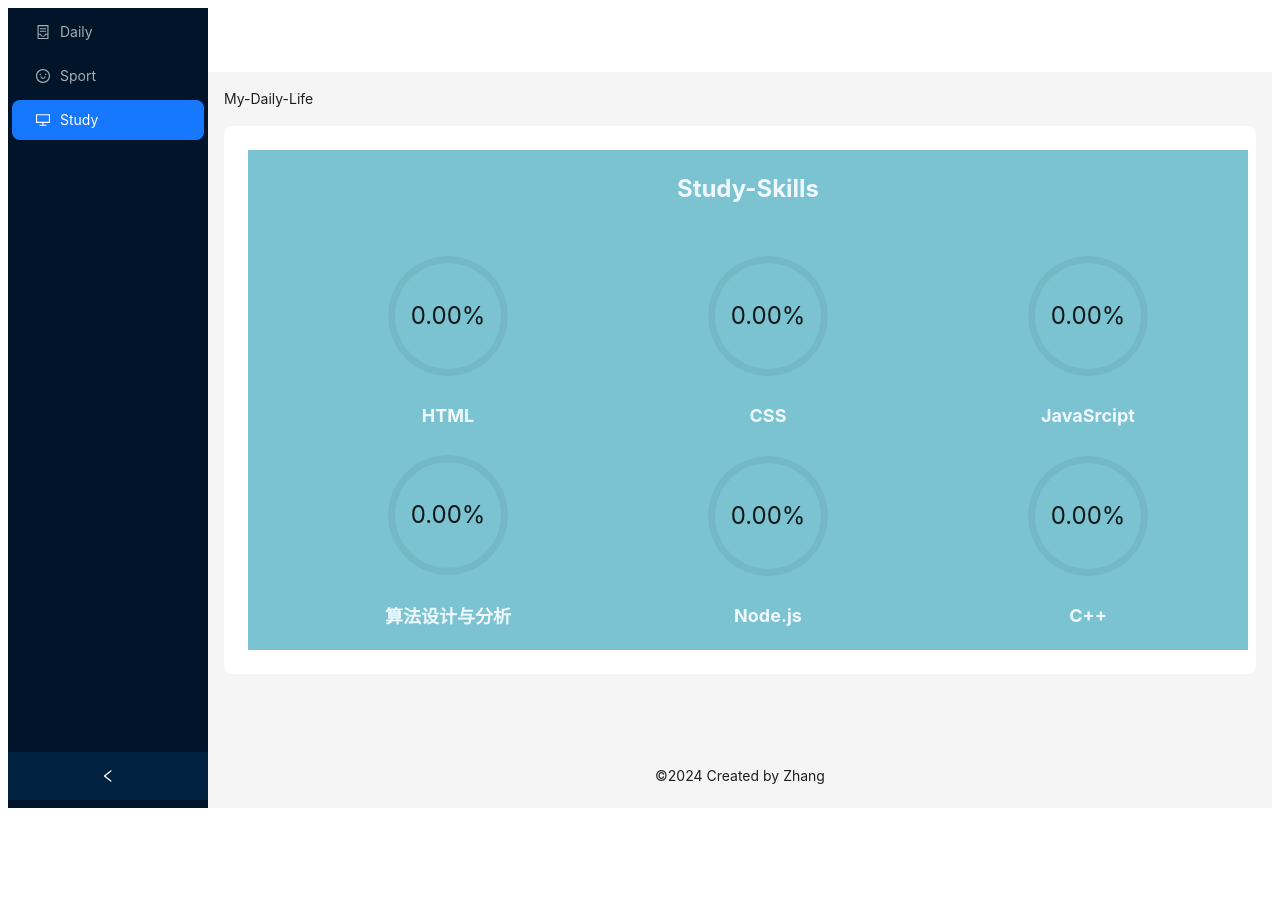
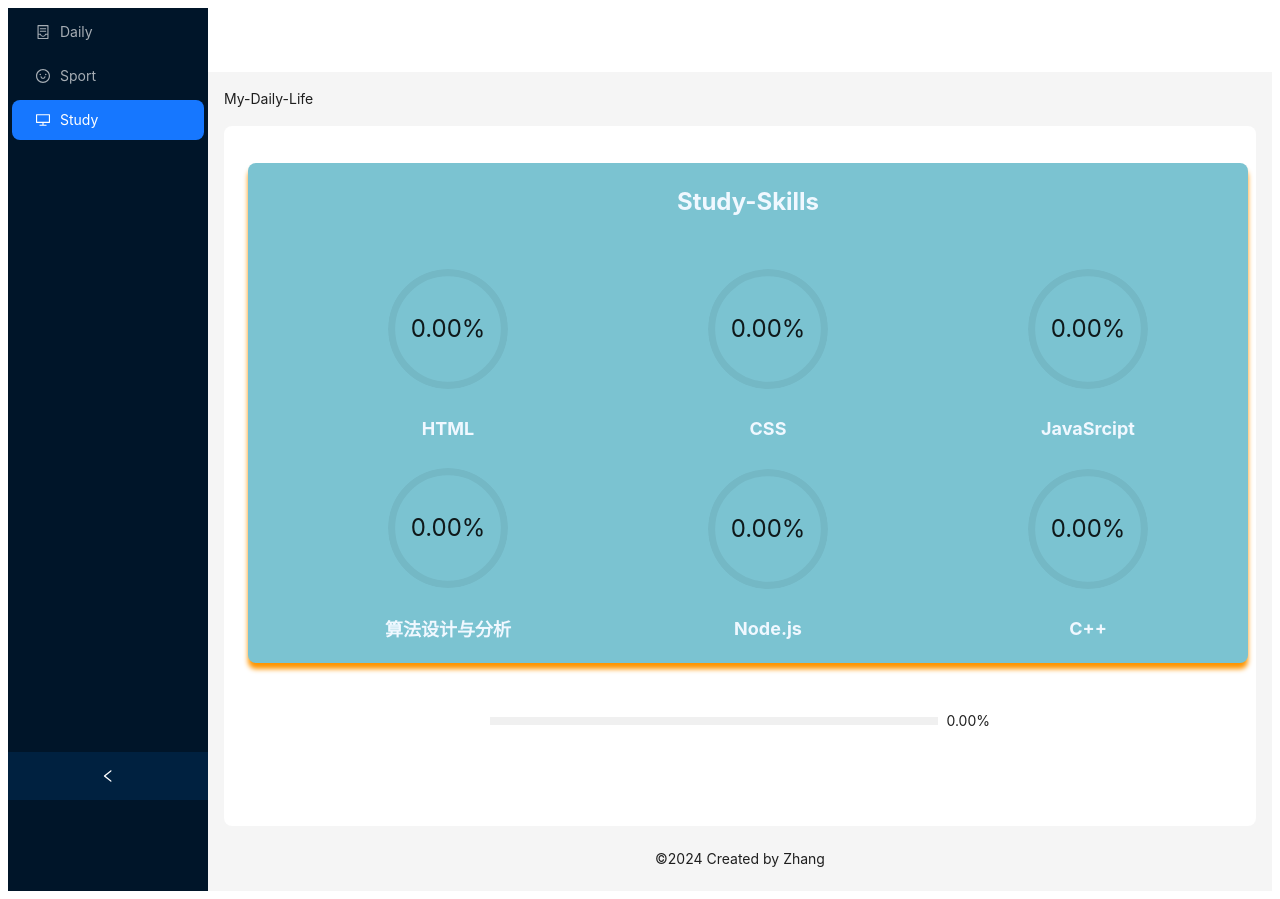
Before and after one commit to continuing2022/first-react, a React (Create React App) app: page /3 in a window 1280 px wide. Before the commit the page ends 816 px from the top, so only its background shows below. Built offline with nearby package versions, Linux system fonts and the light colour scheme.

Commit message:
实现每日进度

```diff
--- a/src/component/index.js
+++ b/src/component/index.js
@@ -53,7 +53,7 @@ export const StudyPercent = (params) => {
                 />
             )}
 
-            <a href={params.url}>{params.name}</a>
+            <a href={params.url + number}>{params.name}</a>
         </>
     );
 };
--- a/src/pages/Study/index.css
+++ b/src/pages/Study/index.css
@@ -1,5 +1,7 @@
 .content2 {
-
+    display: flex;
+    flex-direction: column;
+    justify-content: space-around;
 
     .body {
         width: 1000px;
@@ -12,6 +14,8 @@
         /* justify-content: center; */
         align-items: center;
 
+        border-radius: 8px;
+        box-shadow: 0px 6px 5px #FF9500;
 
         p {
             color: aliceblue;
@@ -22,6 +26,8 @@
         .course {
             width: 100%;
             height: 400px;
+            border-radius: 8px;
+
 
             ul {
                 list-style-type: none;
@@ -52,5 +58,13 @@
         }
     }
 
+    .DailyStudy {
+        width: 500px;
+        height: 100px;
+        margin: auto;
+        border-radius: 8px;
+        box-shadow: 0px 6px 5px (0, 0, 0.3);
+        padding-top: 20px;
 
+    }
 }
--- a/src/pages/Study/index.js
+++ b/src/pages/Study/index.js
@@ -1,4 +1,4 @@
-import React, { useState } from 'react';
+import React, { useEffect, useState } from 'react';
 import './index.css'
 import {
     DesktopOutlined,
@@ -8,7 +8,7 @@ import {
 
 } from '@ant-design/icons';
 
-import { Breadcrumb, Layout, Menu, theme } from 'antd';
+import { Breadcrumb, Layout, Menu, theme, Flex, Progress, Tooltip, InputNumber } from 'antd';
 import { useNavigate } from 'react-router-dom';
 
 
@@ -49,6 +49,28 @@ const Study = () => {
         // navigate(`/{value}`)
     }
 
+    // 实现每日进度的控制
+    const [plan, setPlan] = useState(0);
+    useEffect(() => {
+        //读取localStorage中保存的值
+        const savedPlan = localStorage.getItem('plan');
+        if (savedPlan) {
+            setPlan(Number(savedPlan));
+        }
+    }, [plan])
+    // 需要使用localStorage存储value的值
+    const changePlan = (value) => {
+        setPlan(value)
+        console.log(value)
+        // 修改number的值
+        localStorage.setItem('plan', value);
+    }
+
+    // 控制输入框的显示与否
+    const [showInput, setShowInput] = useState(false);
+    const handleProgressClick = () => {
+        setShowInput(!showInput);
+    };
 
     return (
         <Layout
@@ -87,7 +109,7 @@ const Study = () => {
                     <div className='content2'
                         style={{
                             padding: 24,
-                            minHeight: 500,
+                            minHeight: 700,
                             background: '#FFFFFF',
                             borderRadius: borderRadiusLG,
                         }}
@@ -98,26 +120,51 @@ const Study = () => {
                             <div className='course'>
                                 <ul>
                                     <li>
-                                        <StudyPercent pages={540} name="HTML" url={`https://www.bilibili.com/video/BV14J4114768?p=2`} />
+                                        <StudyPercent pages={540} name="HTML" url={`https://www.bilibili.com/video/BV14J4114768?p=`} />
                                     </li>
                                     <li>
-                                        <StudyPercent pages={540} name="CSS" url="https://www.bilibili.com/video/BV14J4114768?p=2" />
+                                        <StudyPercent pages={540} name="CSS" url="https://www.bilibili.com/video/BV14J4114768?p=" />
                                     </li>
                                     <li>
-                                        <StudyPercent pages={200} name="JavaSrcipt" url="https://www.bilibili.com/video/BV1Y84y1L7Nn?p=3" />
+                                        <StudyPercent pages={200} name="JavaSrcipt" url="https://www.bilibili.com/video/BV1Y84y1L7Nn?p=" />
                                     </li>
                                     <li>
-                                        <StudyPercent pages={74} name="算法设计与分析" url="https://www.bilibili.com/video/BV18X4y1k74c?p=3" />
+                                        <StudyPercent pages={74} name="算法设计与分析" url="https://www.bilibili.com/video/BV18X4y1k74c?p=" />
                                     </li>
                                     <li>
-                                        <StudyPercent pages={96} name="Node.js" url="https://www.bilibili.com/video/BV1a34y167AZ?p=2" />
+                                        <StudyPercent pages={96} name="Node.js" url="https://www.bilibili.com/video/BV1a34y167AZ?p=" />
                                     </li>
                                     <li>
-                                        <StudyPercent pages={314} name="C++" url="https://www.bilibili.com/video/BV1et411b73Z?p=4" />
+                                        <StudyPercent pages={314} name="C++" url="https://www.bilibili.com/video/BV1et411b73Z?p=" />
                                     </li>
                                 </ul>
                             </div>
+                        </div>
+                        <div className='DailyStudy' >
 
+
+                            <Tooltip placement="top" title={`今天已经看了${plan}集`} >
+                                <Flex vertical gap="small">
+                                    <div onClick={handleProgressClick}>
+                                        <Progress
+                                            strokeLinecap="butt"
+                                            percent={(plan * 100 / 30).toFixed(2)}
+                                            // 改变颜色
+                                            strokeColor="#FF9500" />
+
+                                    </div>
+                                </Flex>
+                            </Tooltip>
+
+                            {showInput && (
+                                <InputNumber
+                                    min={0}
+                                    max={30}
+                                    value={plan}
+                                    changeOnWheel
+                                    onChange={changePlan}
+                                />
+                            )}
                         </div>
 
                     </div>
```
